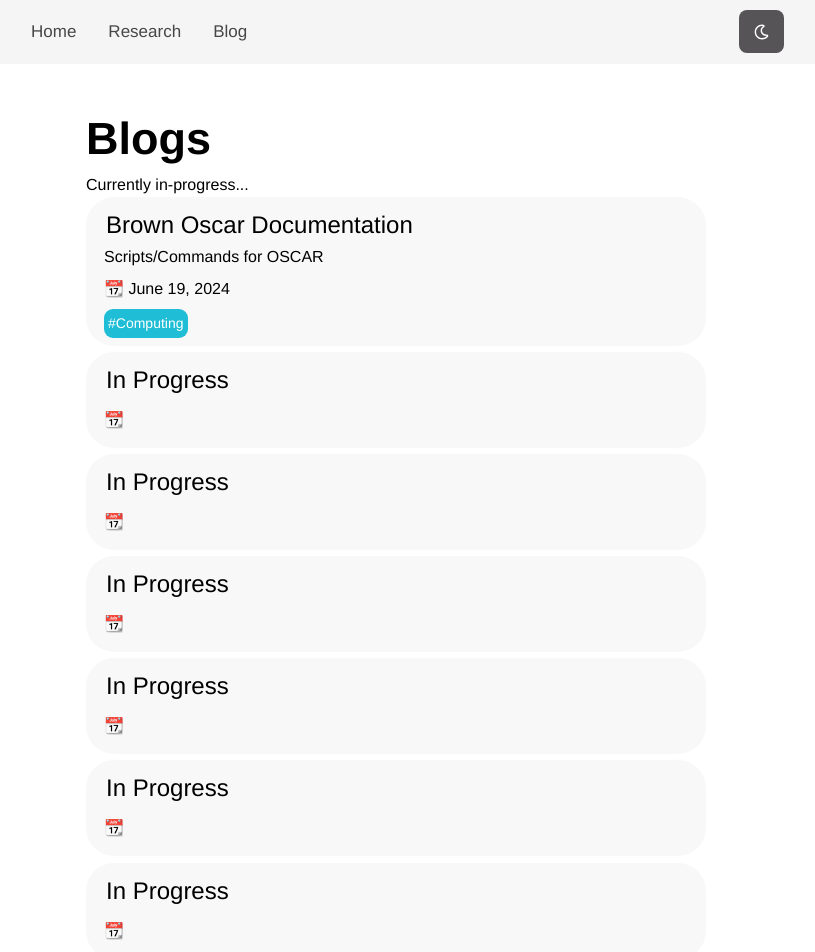
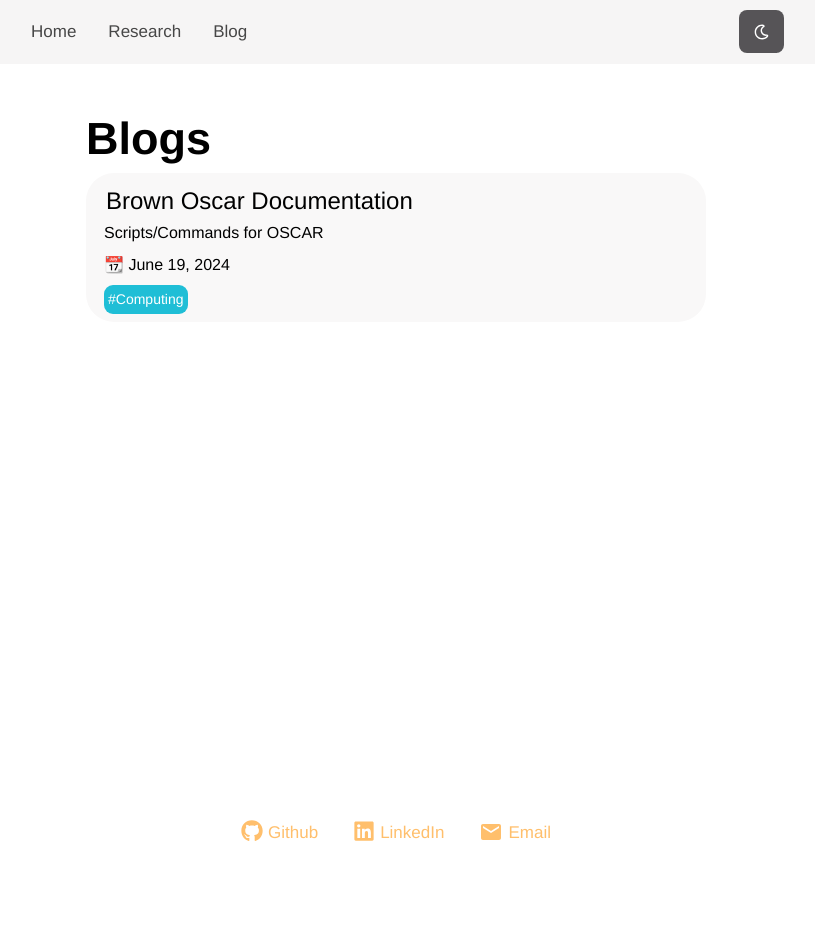
Before and after one commit to ryanhuang8/ryanhuang.dev, a React (Vite) app: page /blogs in a window 1280 px wide. Shown: the top 952 px of the page, without its empty margins (244-1059 px from the left). After the commit the page ends 866 px from the top, so only its background shows below. Built offline with nearby package versions, Linux system fonts and the light colour scheme; a web font is replaced by a local one.

Commit message:
fix: removed vertical alignment

```diff
--- a/src/pages/Blog.tsx
+++ b/src/pages/Blog.tsx
@@ -9,7 +9,6 @@
     <div className={`container ${theme}`}>
       <div className="column">
         <BlogsIntro />
-        Currently in-progress...
         <BlogBox
           title="Brown Oscar Documentation"
           description="Scripts/Commands for OSCAR"
@@ -17,12 +16,7 @@
           tags={["#Computing"]}
           link="oscar"
         />
-        <BlogBox title="In Progress" description="" date="" tags={[]} link="" />
-        <BlogBox title="In Progress" description="" date="" tags={[]} link="" />
-        <BlogBox title="In Progress" description="" date="" tags={[]} link="" />
-        <BlogBox title="In Progress" description="" date="" tags={[]} link="" />
-        <BlogBox title="In Progress" description="" date="" tags={[]} link="" />
-        <BlogBox title="In Progress" description="" date="" tags={[]} link="" />
+
         {/* <Template /> */}
       </div>
     </div>
--- a/src/style.css
+++ b/src/style.css
@@ -111,10 +111,11 @@
 }
 
 .container.light {
+  min-height: 100vh;
   display: flex;
   /* border: solid red; */
   width: 100%;
-  align-items: center;
+  /* align-items: center; */
   justify-content: center;
   background-color: white;
   color: black;
@@ -122,10 +123,11 @@
 }
 
 .container.dark {
+  min-height: 100vh;
   display: flex;
   /* border: solid red; */
   max-width: 100%;
-  align-items: center;
+  /* align-items: center; */
   justify-content: center;
   background-color: rgb(33, 37, 42);
   color: white;
```
